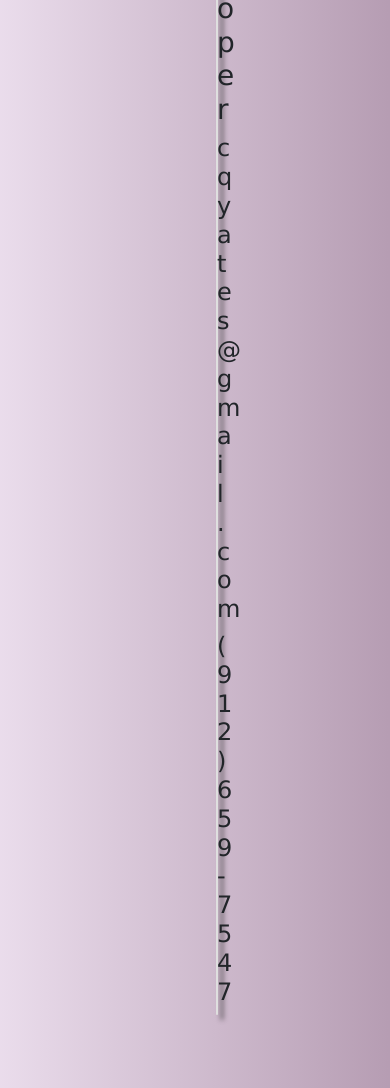
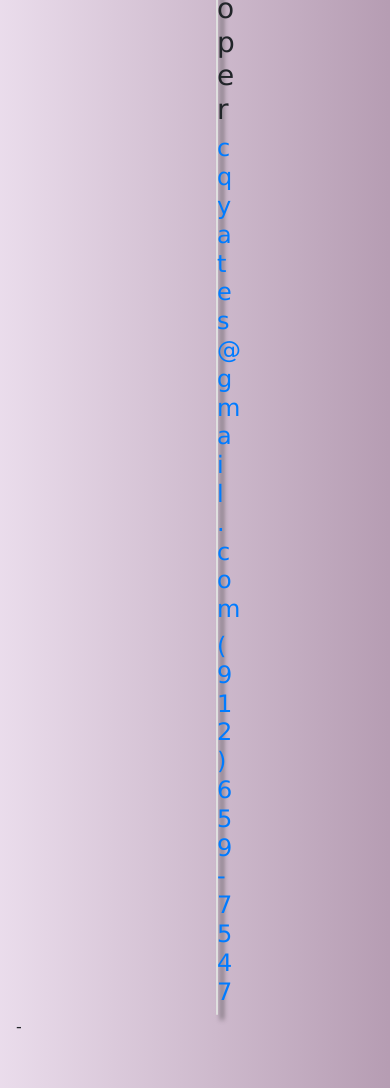
Before and after one commit to cqyates/coreyyatesportfolio, a plain HTML site: page index.html in a window 390 px wide. Shown: the part 1340-2428 px from the top of the page. Drawn offline with nearby package versions, Linux system fonts and the light colour scheme.

Commit message:
made phone and email clickable

```diff
--- a/index.html
+++ b/index.html
@@ -27,9 +27,9 @@
       <div class="card" id="name-box">
         <h1><strong>Corey Quinn Yates</strong></h1>
         <h3> Full Stack Web Developer </h3>
-        <h4> cqyates@gmail.com </h4>
-        <h4> (912) 659-7547 </h4>
-      </div>
+        <h4> <a href = "mailto: cqyates@gmail.com"> cqyates@gmail.com </a></h4>
+        <h4> <a href="tel:912-659-7547">(912) 659-7547</a></h4>
+      </div>-
       <div class="row">
         <div class="col-lg-4"></div>
         <div class="col-lg-4">
```
